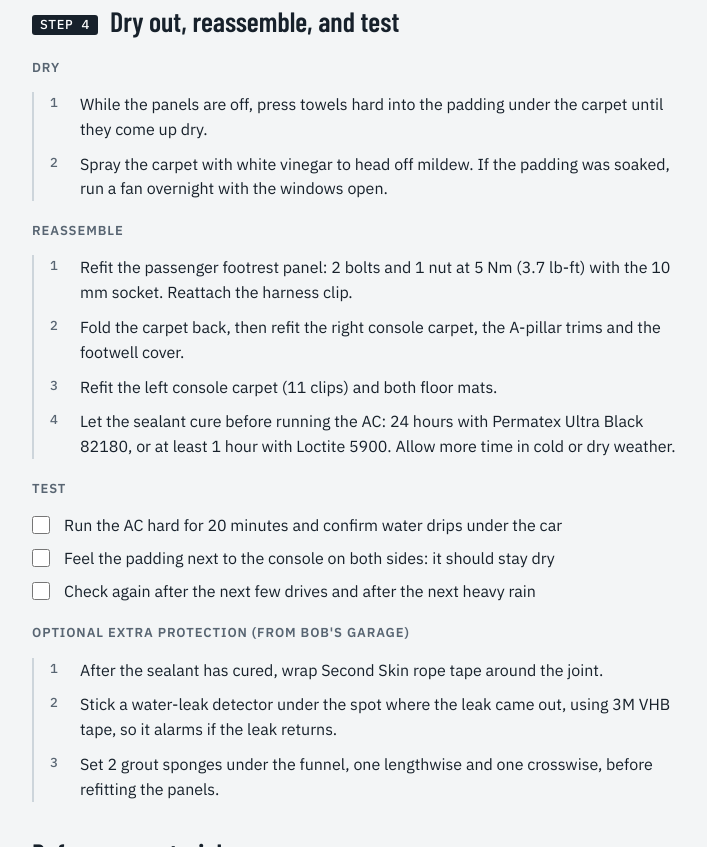
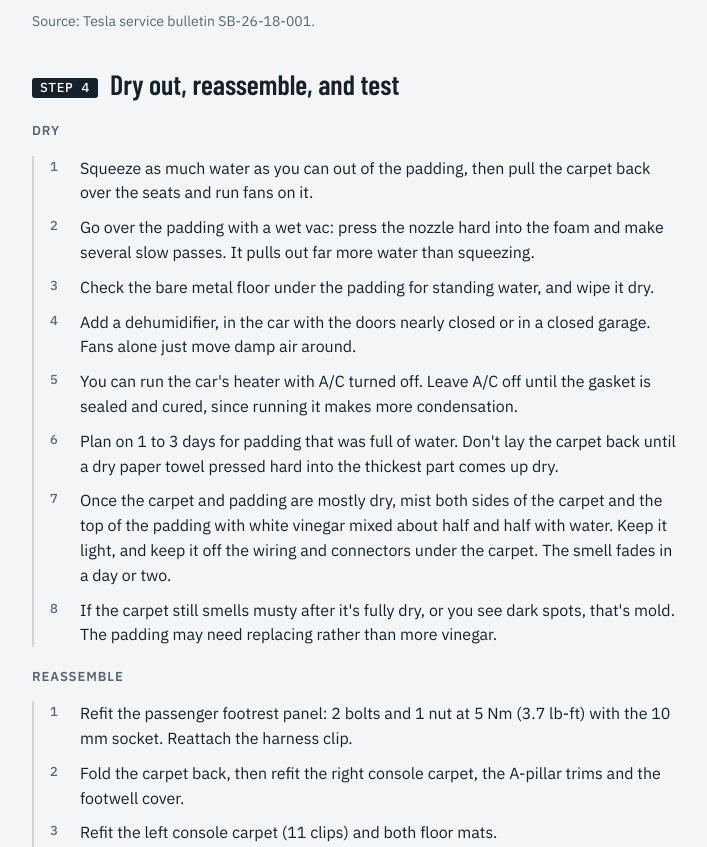
Before and after one commit to b7series-cell/model-s-ac-drain-guide, a plain HTML site: page index.html in a window 1280 px wide. Shown: the part 4534-5381 px from the top of the page, without its empty margins (248-955 px from the left). Drawn offline with nearby package versions, Linux system fonts and the light colour scheme.

Commit message:
Expand drying and mold steps; dry the joint before sealing
Co-Authored-By: Claude Opus 5.5 <noreply@anthropic.com>
Claude-Session: https://claude.ai/code/session_01DHtEr6nHMtcPb9zyYFAinR

```diff
--- a/index.html
+++ b/index.html
@@ -443,6 +443,7 @@ footer p + p { margin-top: 8px; }
 <section>
   <h2><span class="num">STEP 3</span>Seal the gasket</h2>
   <p>Tesla's fix fills the gap between the foam sponge and the drain funnel with sealant, all the way around, from inside the gap.</p>
+  <p>Before you start, wipe the funnel and sponge joint as dry as you can. Silicone sealant, including Permatex Ultra Black, doesn't stick well to wet surfaces.</p>
   <ol class="steps">
     <li>Put a small amount of sealant on the tip of a scraper.</li>
     <li>Work it into the gap between the funnel's sponge and the funnel, using a flashlight. It can go on either the sponge side or the funnel side of the joint.</li>
@@ -459,8 +460,14 @@ footer p + p { margin-top: 8px; }
 
   <h3>Dry</h3>
   <ol class="steps">
-    <li>While the panels are off, press towels hard into the padding under the carpet until they come up dry.</li>
-    <li>Spray the carpet with white vinegar to head off mildew. If the padding was soaked, run a fan overnight with the windows open.</li>
+    <li>Squeeze as much water as you can out of the padding, then pull the carpet back over the seats and run fans on it.</li>
+    <li>Go over the padding with a wet vac: press the nozzle hard into the foam and make several slow passes. It pulls out far more water than squeezing.</li>
+    <li>Check the bare metal floor under the padding for standing water, and wipe it dry.</li>
+    <li>Add a dehumidifier, in the car with the doors nearly closed or in a closed garage. Fans alone just move damp air around.</li>
+    <li>You can run the car's heater with A/C turned off. Leave A/C off until the gasket is sealed and cured, since running it makes more condensation.</li>
+    <li>Plan on 1 to 3 days for padding that was full of water. Don't lay the carpet back until a dry paper towel pressed hard into the thickest part comes up dry.</li>
+    <li>Once the carpet and padding are mostly dry, mist both sides of the carpet and the top of the padding with white vinegar mixed about half and half with water. Keep it light, and keep it off the wiring and connectors under the carpet. The smell fades in a day or two.</li>
+    <li>If the carpet still smells musty after it's fully dry, or you see dark spots, that's mold. The padding may need replacing rather than more vinegar.</li>
   </ol>
 
   <h3>Reassemble</h3>
```
Also changed, not shown: 1 other file.
